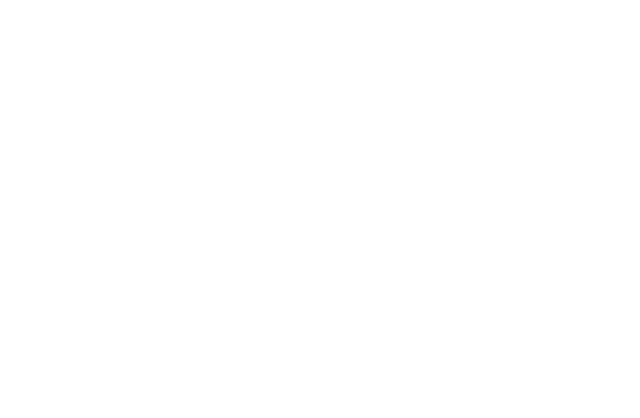
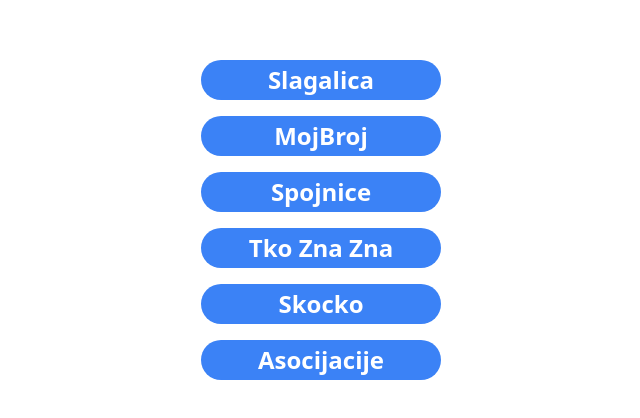
Before and after one commit to Faruk314/Slagalica, a React (Create React App) app in the folder frontend/: page /singlePlayer in a window 1280 px wide. Before the commit this address had no page. Shown: the part 180-598 px from the top of the page, without its empty margins (319-959 px from the left). Built offline with nearby package versions, Linux system fonts and the light colour scheme.

Commit message:
Added links and routing

```diff
--- a/frontend/src/App.tsx
+++ b/frontend/src/App.tsx
@@ -1,8 +1,9 @@
 import React from "react";
-import { Routes, BrowserRouter, Route } from "react-router-dom";
+import { Routes, BrowserRouter, Route, Outlet } from "react-router-dom";
 import Asocijacije from "./pages/Asocijacije";
 import MojBroj from "./pages/MojBroj";
 import Quiz from "./pages/Quiz";
+import SinglePlayer from "./pages/SinglePlayer";
 import Skocko from "./pages/Skocko";
 import Slagalica from "./pages/Slagalica";
 import Spojnice from "./pages/Spojnice";
@@ -11,12 +12,13 @@
   return (
     <BrowserRouter>
       <Routes>
-        <Route path="/skocko" element={<Skocko />} />
-        <Route path="/asocijacije" element={<Asocijacije />} />
+        <Route path="/singlePlayer" element={<SinglePlayer />} />
+        <Route path="/slagalica" element={<Slagalica />} />
         <Route path="/mojbroj" element={<MojBroj />} />
         <Route path="/spojnice" element={<Spojnice />} />
         <Route path="/quiz" element={<Quiz />} />
-        <Route path="/slagalica" element={<Slagalica />} />
+        <Route path="/skocko" element={<Skocko />} />
+        <Route path="/asocijacije" element={<Asocijacije />} />
       </Routes>
     </BrowserRouter>
   );
--- /dev/null
+++ b/frontend/src/pages/SinglePlayer.tsx
@@ -0,0 +1,49 @@
+import React from "react";
+import { Link } from "react-router-dom";
+
+const SinglePlayer = () => {
+  return (
+    <div className="flex flex-col items-center justify-center h-[100vh]">
+      <div className="flex flex-col items-center justify-center space-y-4 text-2xl font-bold text-white">
+        <Link
+          className="w-[15rem] flex justify-center items-center py-1 bg-blue-500 rounded-full hover:bg-blue-400"
+          to="/slagalica"
+        >
+          Slagalica
+        </Link>
+        <Link
+          className="w-[15rem] flex justify-center items-center py-1 bg-blue-500 rounded-full hover:bg-blue-400"
+          to="/mojbroj"
+        >
+          MojBroj
+        </Link>
+        <Link
+          className="w-[15rem] flex justify-center items-center py-1 bg-blue-500 rounded-full hover:bg-blue-400"
+          to="/spojnice"
+        >
+          Spojnice
+        </Link>
+        <Link
+          className="w-[15rem] flex justify-center items-center py-1 bg-blue-500 rounded-full hover:bg-blue-400"
+          to="/quiz"
+        >
+          Tko Zna Zna
+        </Link>
+        <Link
+          className="w-[15rem] flex justify-center items-center py-1 bg-blue-500 rounded-full hover:bg-blue-400"
+          to="/skocko"
+        >
+          Skocko
+        </Link>
+        <Link
+          className="w-[15rem] flex justify-center items-center py-1 bg-blue-500 rounded-full hover:bg-blue-400"
+          to="/asocijacije"
+        >
+          Asocijacije
+        </Link>
+      </div>
+    </div>
+  );
+};
+
+export default SinglePlayer;
--- /dev/null
+++ b/frontend/src/pages/TwoPlayers.tsx
@@ -0,0 +1,7 @@
+import React from "react";
+
+const TwoPlayers = () => {
+  return <div>TwoPlayers</div>;
+};
+
+export default TwoPlayers;
```
